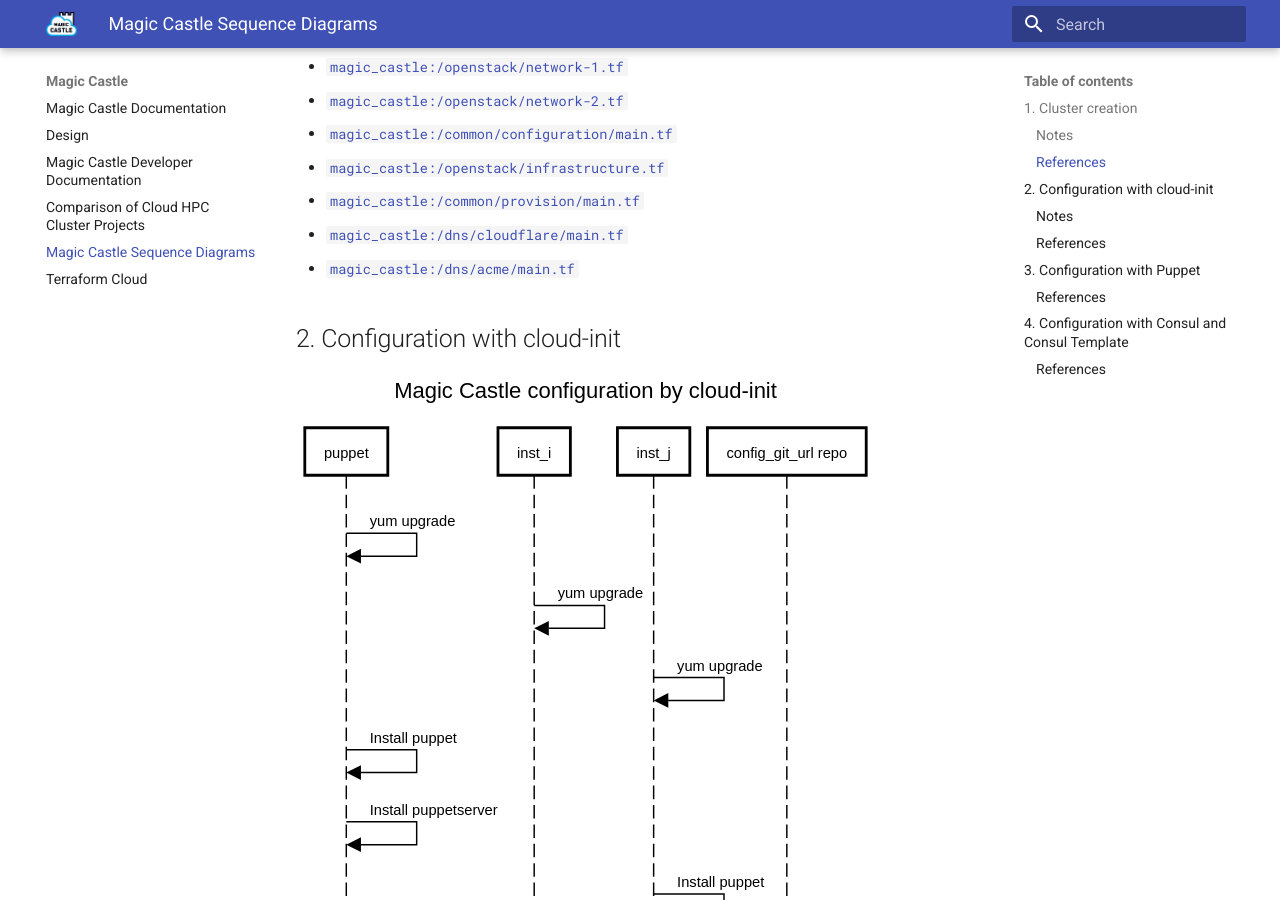
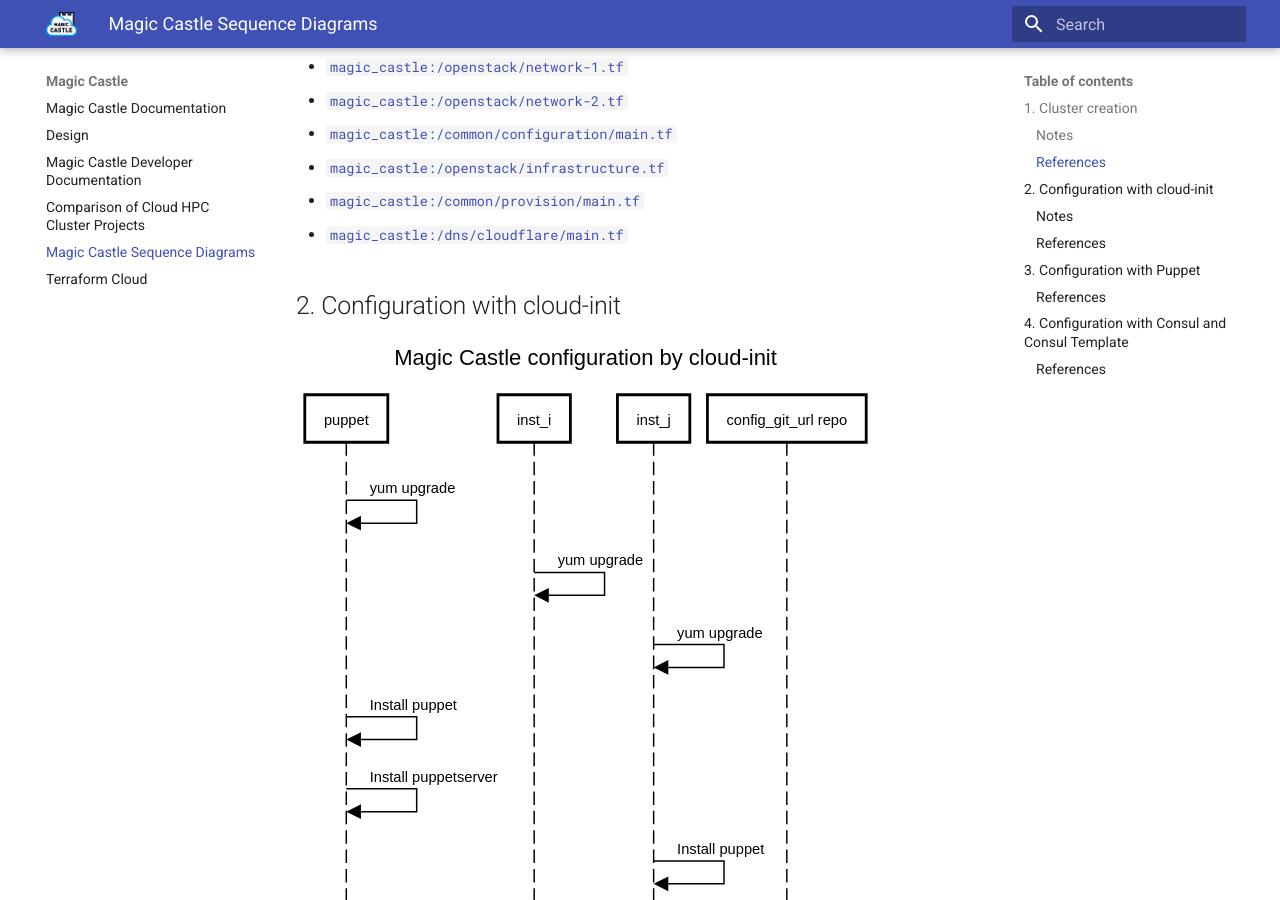
Before and after one commit to ComputeCanada/magic_castle, an MkDocs documentation site: the page built from docs/sequence.md, in a window 1280 px wide and 900 px high, scrolled down 1154 px. Built offline with MkDocs 1.6.1 and Material for MkDocs 9.7.7, drawn with Linux system fonts in a browser that asks for light colours.

Commit message:
Remove acme/main.tf reference in sequence.md

```diff
--- a/docs/sequence.md
+++ b/docs/sequence.md
@@ -23,7 +23,6 @@ Users can use their own fork. See the [developer documentation](/docs/developers
 - [`magic_castle:/openstack/infrastructure.tf`](/openstack/infrastructure.tf)
 - [`magic_castle:/common/provision/main.tf`](/common/provision/main.tf)
 - [`magic_castle:/dns/cloudflare/main.tf`](/dns/cloudflare/main.tf)
-- [`magic_castle:/dns/acme/main.tf`](/dns/acme/main.tf)
 
 ## 2. Configuration with cloud-init
 
```
